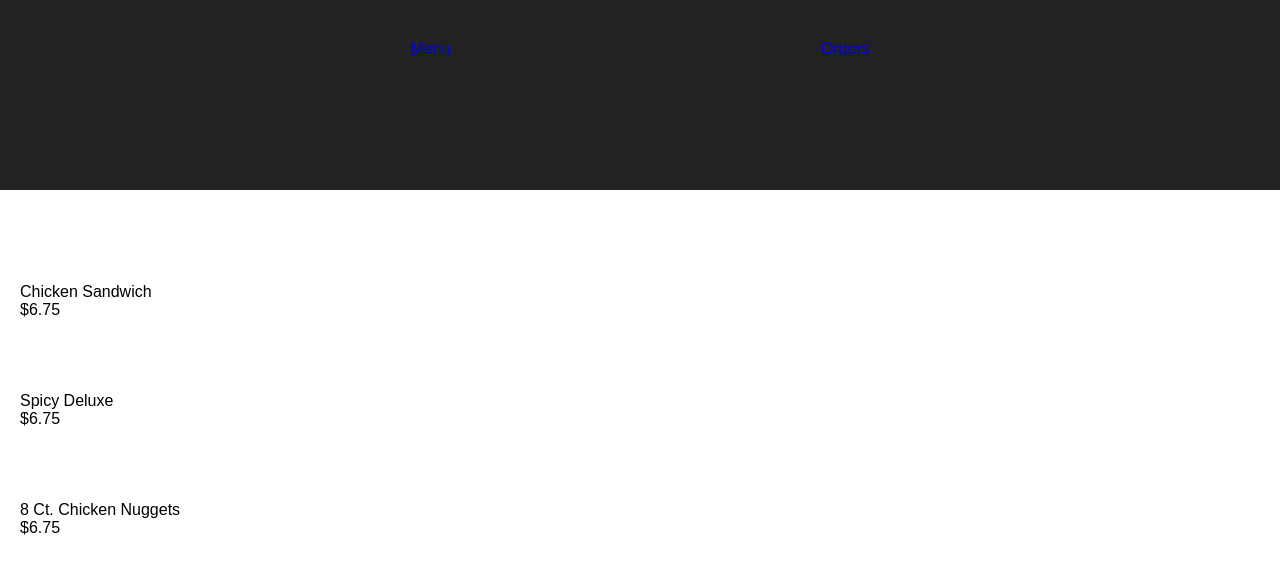
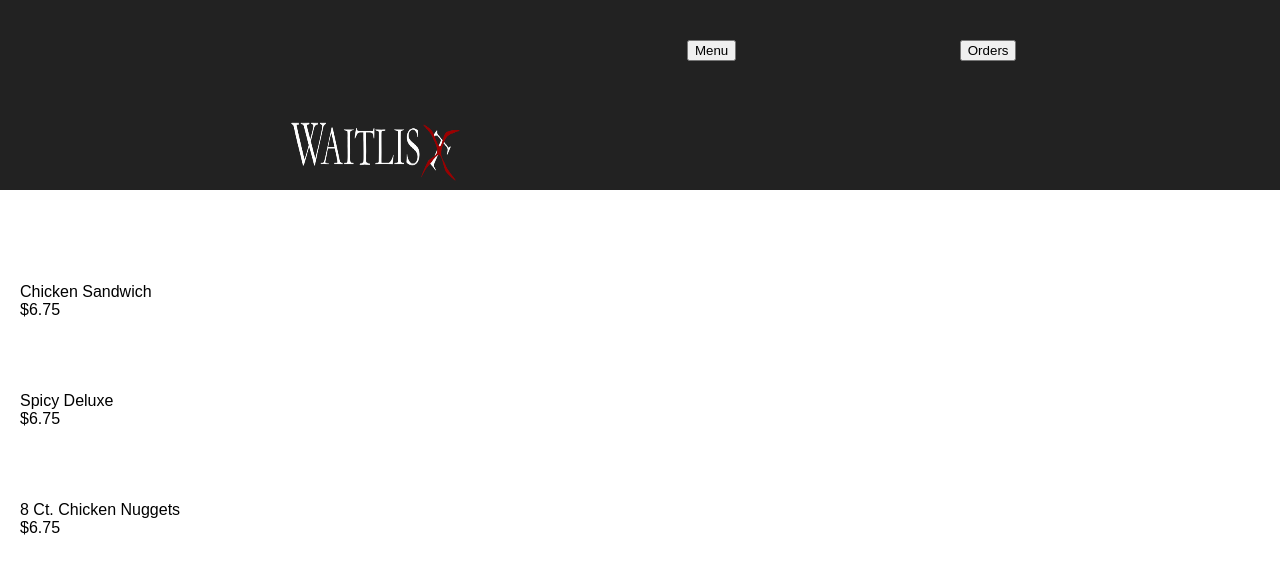
Before and after one commit to hinchley2018/dining-app, a React (Create React App) app: page / in a window 1280 px wide. Shown: the top 574 px of the page. Built offline with nearby package versions, Linux system fonts and the light colour scheme.

Commit message:
refactor: make nave cleaner and add title icon

```diff
--- a/src/components/Nav.js
+++ b/src/components/Nav.js
@@ -1,12 +1,14 @@
 import React from 'react';
 import {Link} from 'react-router-dom';
+import title from '../assets/Title.png'
 const Nav =() => {
     return (
         <header className="App-header">
-            <div style={{display: 'flex', flexDirection: 'row', padding: '20px', justifyContent: 'space-evenly'}}>
-                <div><Link to="/">Menu</Link></div>
-                <div><Link to="/orders">Orders</Link></div>
-            </div>
+                <div style={{display: 'flex', flexDirection: 'row', padding: '20px', justifyContent: 'space-evenly'}}>
+                    <img src={title} alt={'WaitLis'} height={200} width={200}/>
+                    <Link to="/"><button className={'btn btn-primary'}>Menu</button></Link>
+                    <Link to="/orders"><button className={'btn btn-primary'}>Orders</button></Link>
+                </div>
         </header>
     )
 };
```
